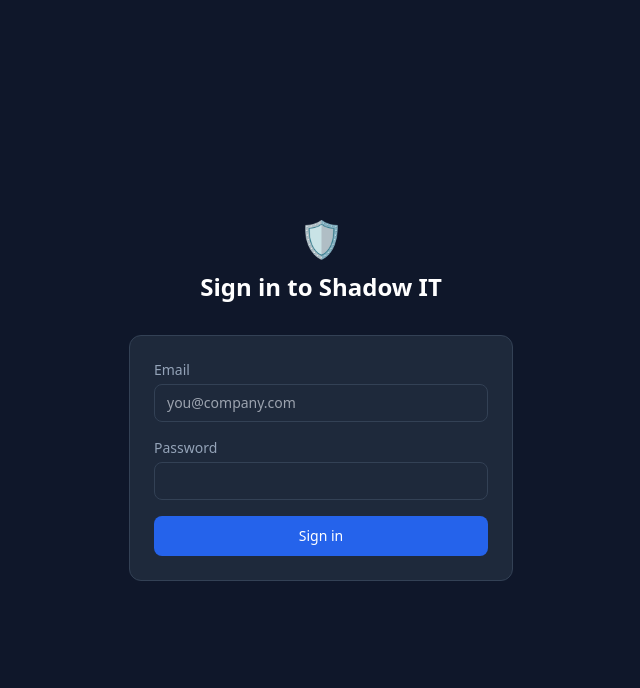
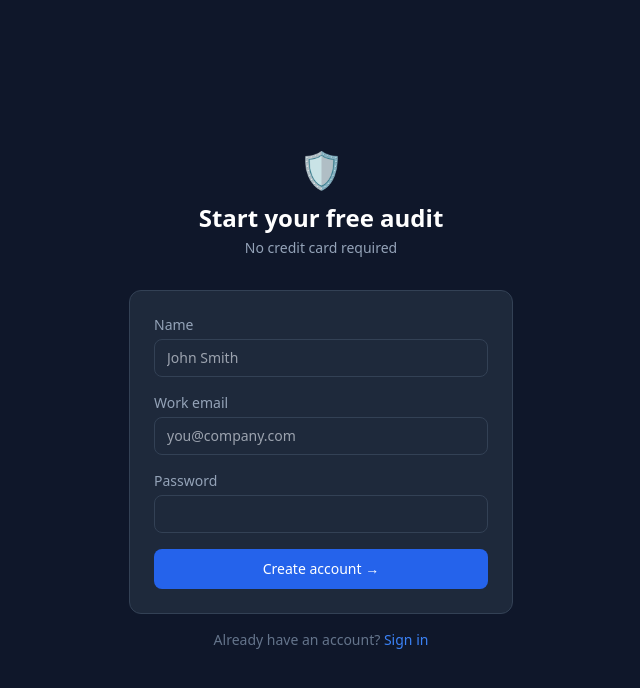
Before and after one commit to professorhemant/shadowitscanner, a React (Vite) app in the folder frontend/: page /register in a window 1280 px wide. Before the commit this address led to /login. Shown: the top 688 px of the page, without its empty margins (319-959 px from the left). Built offline with nearby package versions, Linux system fonts and the light colour scheme; no server answers.

Commit message:
Revert "Lock down registration: block /register route and API endpoint"
This reverts commit 59292d45aa08f496318ad65f64ed4f4244f0ec47.

```diff
--- a/frontend/src/pages/Login.jsx
+++ b/frontend/src/pages/Login.jsx
@@ -1,5 +1,5 @@
 import { useState } from 'react';
-import { useNavigate } from 'react-router-dom';
+import { Link, useNavigate } from 'react-router-dom';
 import { login as loginApi } from '../api/auth';
 import { useAuthStore } from '../store/authStore';
 
@@ -48,6 +48,9 @@ export default function Login() {
             {loading ? 'Signing in…' : 'Sign in'}
           </button>
         </form>
+        <p className="text-center text-sm text-slate-500 mt-4">
+          No account? <Link to="/register" className="text-brand-500 hover:text-brand-400">Create one free</Link>
+        </p>
       </div>
     </div>
   );
--- a/frontend/src/pages/Register.jsx
+++ b/frontend/src/pages/Register.jsx
@@ -1,5 +1,56 @@
-import { Navigate } from 'react-router-dom';
+import { useState } from 'react';
+import { Link, useNavigate } from 'react-router-dom';
+import { register as registerApi } from '../api/auth';
+import { useAuthStore } from '../store/authStore';
 
 export default function Register() {
-  return <Navigate to="/login" replace />;
+  const [form, setForm] = useState({ name: '', email: '', password: '' });
+  const [error, setError] = useState('');
+  const [loading, setLoading] = useState(false);
+  const setAuth = useAuthStore(s => s.setAuth);
+  const navigate = useNavigate();
+
+  const set = (k, v) => setForm(f => ({ ...f, [k]: v }));
+
+  async function handleSubmit(e) {
+    e.preventDefault();
+    setError(''); setLoading(true);
+    try {
+      const res = await registerApi(form.name, form.email, form.password);
+      setAuth(res.data.user, res.data.token);
+      navigate('/connect');
+    } catch (err) {
+      setError(err.response?.data?.message || 'Registration failed');
+    } finally { setLoading(false); }
+  }
+
+  return (
+    <div className="min-h-screen bg-surface flex items-center justify-center p-4">
+      <div className="w-full max-w-sm">
+        <div className="text-center mb-8">
+          <span className="text-4xl">🛡️</span>
+          <h1 className="text-2xl font-bold text-white mt-3">Start your free audit</h1>
+          <p className="text-slate-400 text-sm mt-1">No credit card required</p>
+        </div>
+        <form onSubmit={handleSubmit} className="bg-surface-card border border-surface-border rounded-xl p-6 space-y-4">
+          {error && <div className="bg-red-500/10 border border-red-500/20 text-red-400 text-sm px-3 py-2 rounded-lg">{error}</div>}
+          {[['name','Name','John Smith'],['email','Work email','you@company.com'],['password','Password','']].map(([k, label, ph]) => (
+            <div key={k}>
+              <label className="block text-sm text-slate-400 mb-1">{label}</label>
+              <input type={k === 'password' ? 'password' : 'text'} value={form[k]} onChange={e => set(k, e.target.value)} required
+                placeholder={ph}
+                className="w-full bg-slate-800 border border-surface-border rounded-lg px-3 py-2 text-sm text-slate-200 focus:outline-none focus:border-brand-500" />
+            </div>
+          ))}
+          <button type="submit" disabled={loading}
+            className="w-full bg-brand-600 hover:bg-brand-500 text-white py-2.5 rounded-lg font-medium text-sm transition-colors disabled:opacity-50">
+            {loading ? 'Creating account…' : 'Create account →'}
+          </button>
+        </form>
+        <p className="text-center text-sm text-slate-500 mt-4">
+          Already have an account? <Link to="/login" className="text-brand-500 hover:text-brand-400">Sign in</Link>
+        </p>
+      </div>
+    </div>
+  );
 }
```
Also changed, not shown: 1 other file (tests, documents, lock files or other folders).
